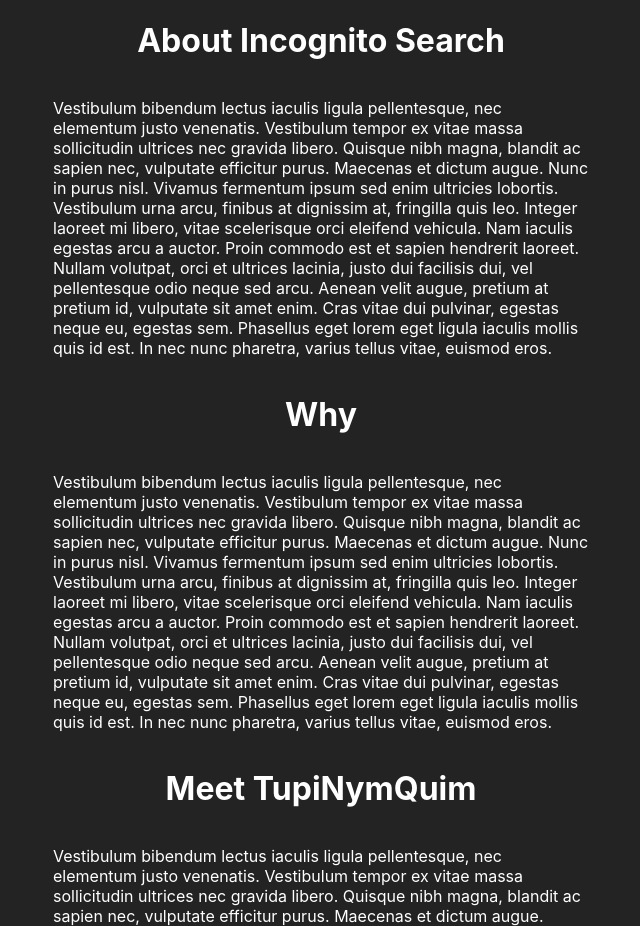
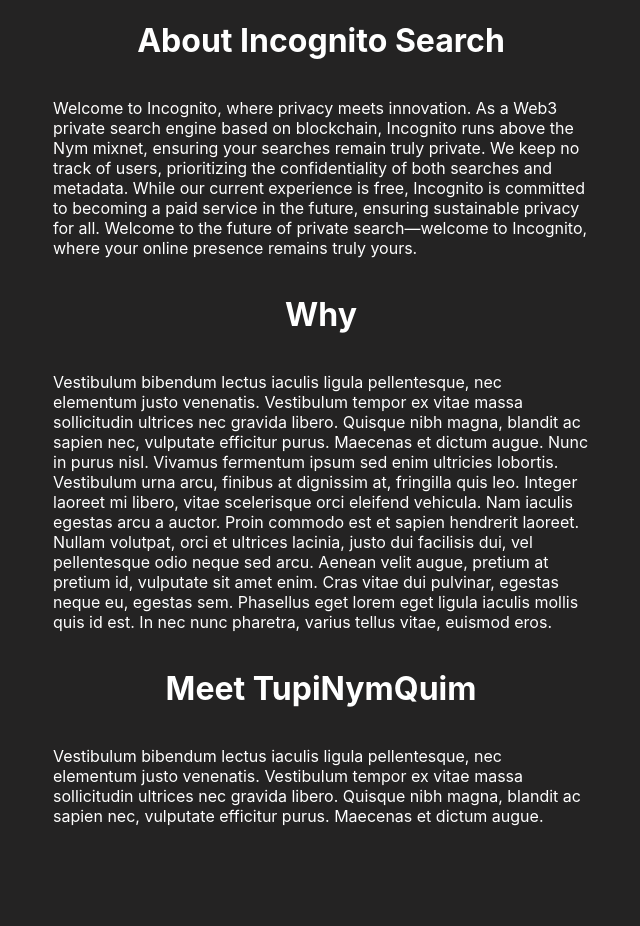
Before and after one commit to TupiNymQuim/Incognito, a Next.js app in the folder front/: page /about in a window 1280 px wide. Shown: the whole page, without its empty margins (51-691 px from the left). After the commit the page ends 826 px from the top, so only its background shows below. Built offline with nearby package versions, Linux system fonts and the light colour scheme.

Commit message:
linking home and search

```diff
--- a/front/pages/about/index.js
+++ b/front/pages/about/index.js
@@ -16,20 +16,10 @@
 
                 <h1>About Incognito Search</h1>
                     <p>
-                    Vestibulum bibendum lectus iaculis ligula pellentesque,
-                    nec elementum justo venenatis. Vestibulum tempor ex vitae
-                    massa sollicitudin ultrices nec gravida libero. Quisque nibh
-                    magna, blandit ac sapien nec, vulputate efficitur purus. Maecenas
-                    et dictum augue. Nunc in purus nisl. Vivamus fermentum ipsum sed
-                    enim ultricies lobortis. Vestibulum urna arcu, finibus at dignissim at,
-                    fringilla quis leo. Integer laoreet mi libero, vitae scelerisque orci
-                    eleifend vehicula. Nam iaculis egestas arcu a auctor. Proin commodo est
-                    et sapien hendrerit laoreet. Nullam volutpat, orci et ultrices lacinia,
-                    justo dui facilisis dui, vel pellentesque odio neque sed arcu. Aenean
-                    velit augue, pretium at pretium id, vulputate sit amet enim. Cras vitae
-                    dui pulvinar, egestas neque eu, egestas sem. Phasellus eget lorem eget
-                    ligula iaculis mollis quis id est. In nec nunc pharetra, varius tellus
-                    vitae, euismod eros.
+                        Welcome to Incognito, where privacy meets innovation. As a Web3 private search engine based on blockchain, Incognito runs above the Nym mixnet,
+                        ensuring your searches remain truly private. We keep no track of users, prioritizing the confidentiality of both searches and metadata.
+                        While our current experience is free, Incognito is committed to becoming a paid service in the future, ensuring sustainable privacy for all.
+                        Welcome to the future of private search—welcome to Incognito, where your online presence remains truly yours.
                     </p>
                 <h1>Why</h1>
                 <p>
```
Also changed, not shown: front/pages/index.js (+8 -3 lines).
